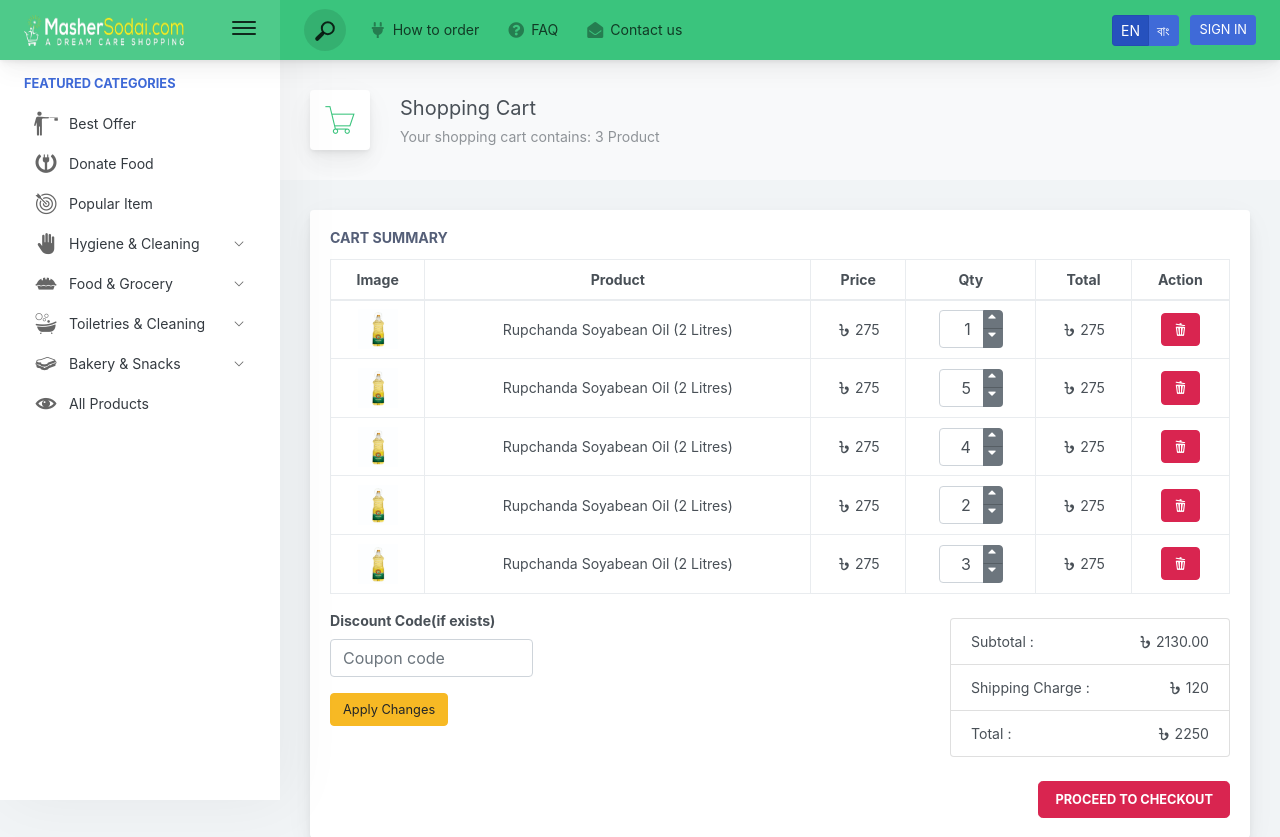
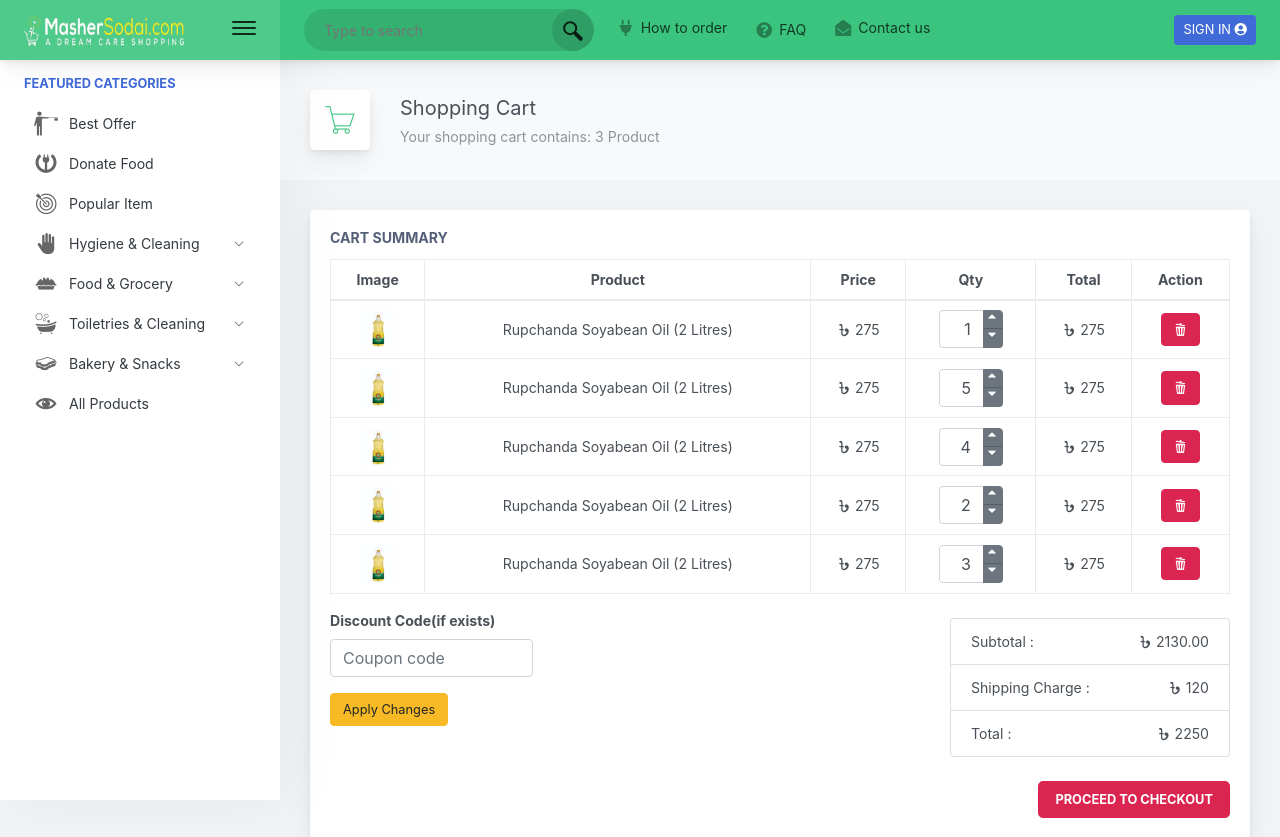
Before and after one commit to kamrulbd18/ms, a PHP site: page /cart.php in a window 1280 px wide. Shown: the top 837 px of the page. Run offline with PHP 8.4, Linux system fonts and the light colour scheme.

Commit message:
search always show

```diff
--- a/assets/css/zoomit.css
+++ b/assets/css/zoomit.css
@@ -261,6 +261,12 @@
 .input-group.login {
     width: 100% !important;
 }
+.search-wrapper.active {
+    width: auto !important;
+}
+.visible-xs{
+    display: none;
+}
 @media (max-width: 767px) {
     .category-box h3 {
       padding: 7px 20px;
@@ -286,4 +292,20 @@
     .app-header .app-header__logo {
         display: none !important;
     }
+    .visible-xs{
+        display: block;
+    }
+    .hidden-xs{
+        display: none;
+    }
+    .header-btn-lg.pr-0.nn {
+        margin: 0 !important;
+        padding: 0 !important;
+    }
+    .search-wrapper.active .input-holder {
+        width: 270px;
+        border-radius: 50px;
+        background: rgba(0,0,0,0.05);
+        transition: all 0.5s cubic-bezier(0, 0.105, 0.035, 1.57);
+    }
 }
--- a/header.php
+++ b/header.php
@@ -58,14 +58,21 @@
             </div>
             <div class="app-header__content">
                 <div class="app-header-left">
-                    <div class="search-wrapper">
-                        <div class="input-holder">
-                            <input type="text" class="search-input" placeholder="Type to search">
-                            <button class="search-icon"><span></span></button>
+                    <div class="visible-xs">
+                        <div class="search-wrapper active">
+                            <div class="input-holder">
+                                <input type="text" class="search-input" placeholder="Type to search">
+                                <button class="search-icon"><span></span></button>
+                            </div>
                         </div>
-                        <button class="close"></button>
                     </div>
                     <ul class="header-menu nav">
+                        <li class="nav-item search-wrapper active">
+                            <div class="input-holder">
+                                <input type="text" class="search-input" placeholder="Type to search">
+                                <button class="search-icon"><span></span></button>
+                            </div>
+                        </li>
                         <li class="nav-item">
                             <a href="how-to-order.php" class="nav-link">
                                 <i class="nav-link-icon fa fa-plug"> </i>
@@ -87,21 +94,13 @@
                     </ul>
                 </div>
                 <div class="app-header-right">
-                    <div class="header-btn-lg pr-0">
+                    <div class="header-btn-lg pr-0 nn">
                         <div class="widget-content p-0">
                             <div class="widget-content-wrapper">
                                 <div class="widget-content-left">
-                                    <div role="group" class="btn-group-sm btn-group btn-group-toggle" data-toggle="buttons">
-                                        <label class="btn btn-primary active text-white">
-                                            <input type="radio" name="options" id="option1" autocomplete="off" checked="">
-                                            EN
-                                        </label>
-                                        <label class="btn btn-primary text-white">
-                                            <input type="radio" name="options" id="option2" autocomplete="off">
-                                             বাং
-                                        </label>
-                                    </div>
-                                    <button type="button" class="btn btn-sm ml-2 btn-primary" data-toggle="modal" data-target=".bd-example-modal-sm">SIGN IN</button>
+                                    <button type="button" class="btn btn-sm btn-primary" data-toggle="modal" data-target=".bd-example-modal-sm">
+                                        <span class="hidden-xs">SIGN IN</span> <i class="fa fa-user-circle"></i>
+                                    </button>
                                 </div>
                             </div>
                         </div>
```
